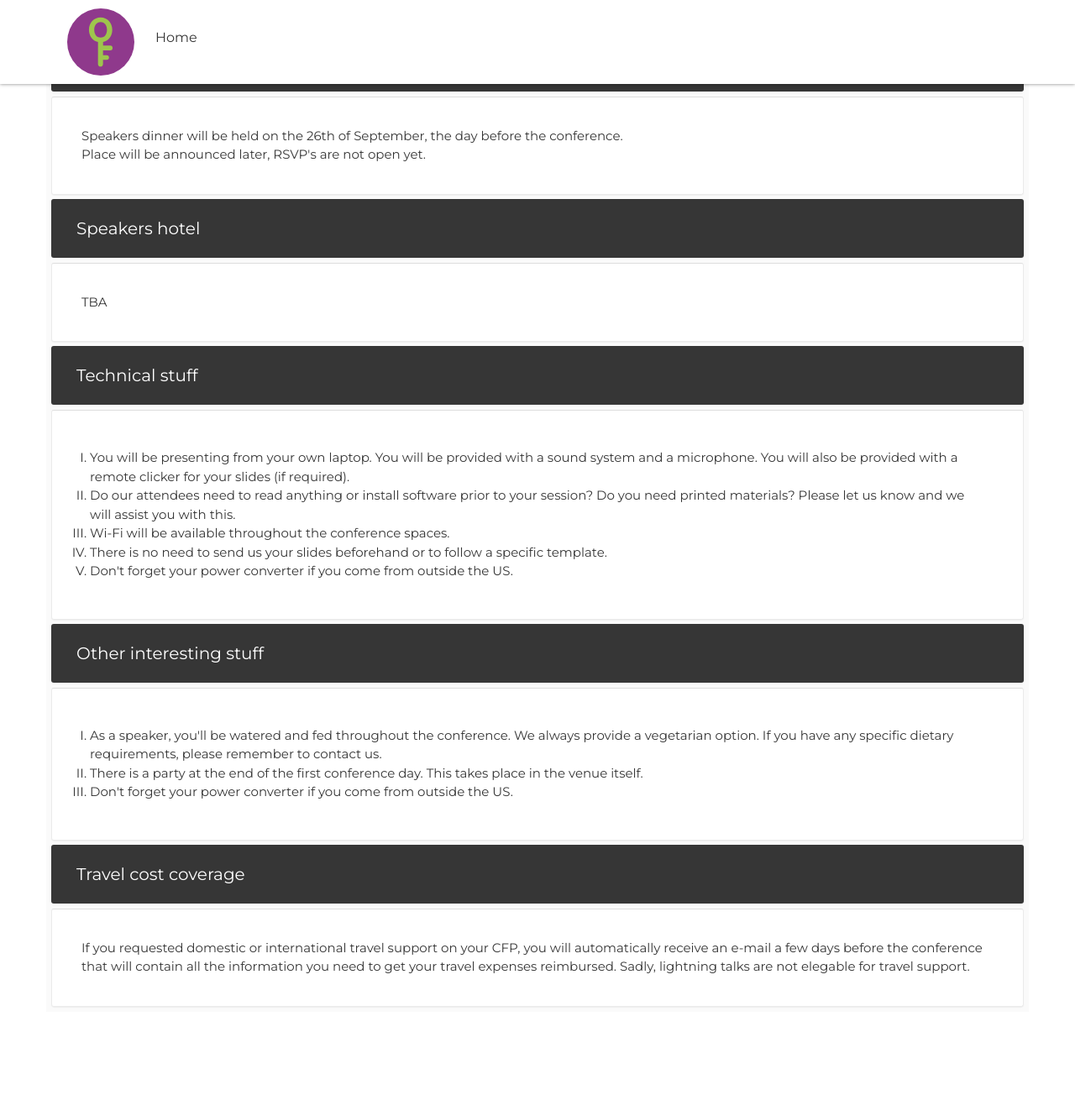
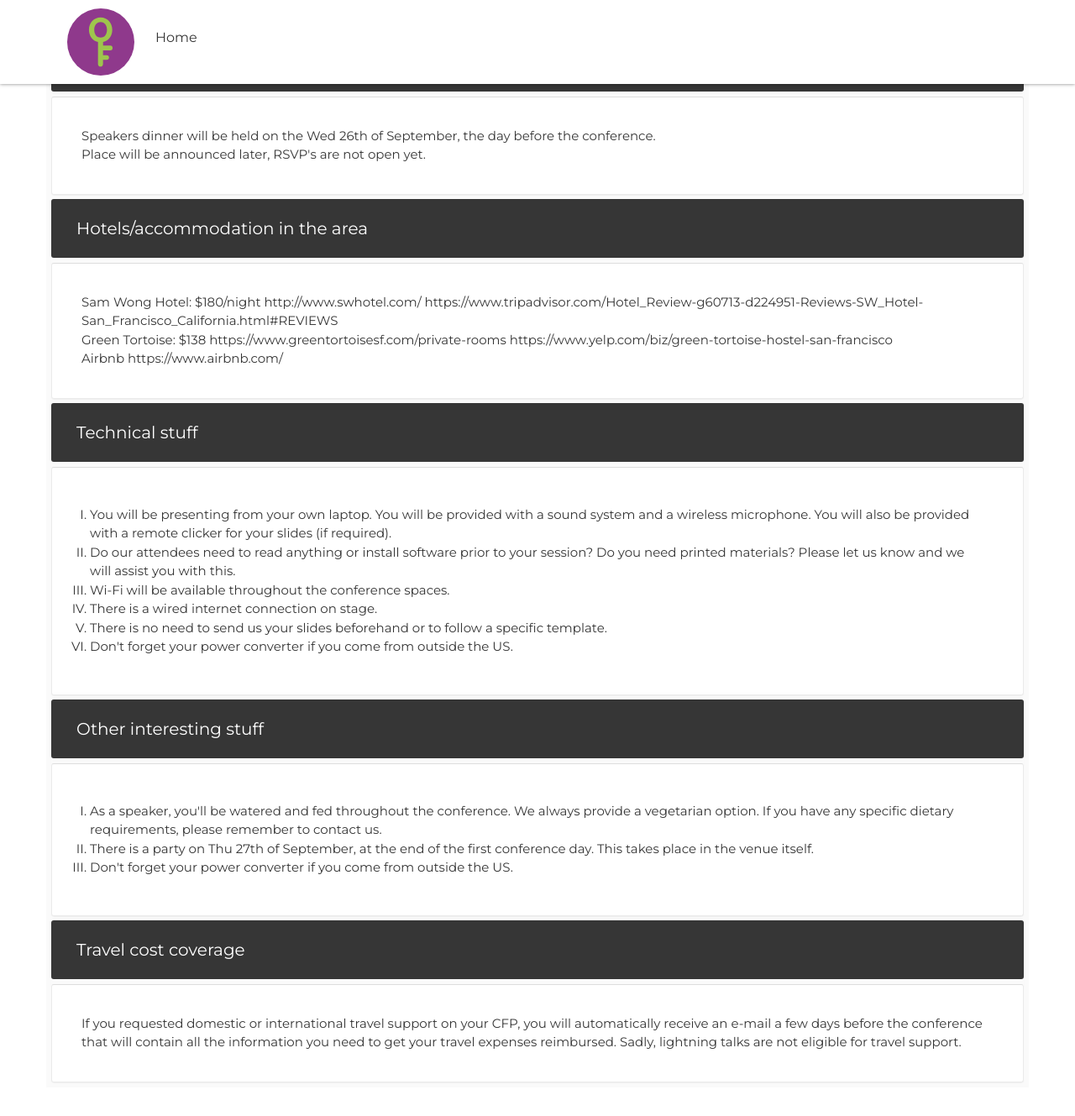
Before and after one commit to open-fsharp/open-fsharp.github.io, a Jekyll site: the page built from speakers.html, in a window 1280 px wide and 1400 px high, scrolled down 926 px. Shown: the top 1329 px of the window at 84% size. Built offline with Jekyll 4.4.1, drawn with Linux system fonts in a browser that asks for light colours; nearby versions of some CDN libraries; comment, search, counter and statistics services are not loaded; some of the changed text lies outside the part shown.

Commit message:
update info for faq speakers

```diff
--- a/speakers.html
+++ b/speakers.html
@@ -80,8 +80,8 @@ title: Speakers Information
 						</div>
 						<div id="collapseTwo" class="panel-collapse collapse in" role="tabpanel" aria-labelledby="headingTwo">
 							<div class="panel-body">
-								<p>Workshop Venue: TBA</p>
-								<p>Conference Venue: Broadway venue, 435 Broadway Street, SF, California 94133</p>
+								<p>Workshop (Wed 26th of September): MicroTek, 655 Montgomery Street, Suite 400, San Francisco CA 94111</p>
+								<p>Conference (Thu 27th and Fri 28th of September): Broadway venue, 435 Broadway Street, SF, California 94133</p>
 							</div>
 						</div>
 					</div>
@@ -95,7 +95,7 @@ title: Speakers Information
 						</div>
 						<div id="collapseThree" class="panel-collapse collapse in" role="tabpanel" aria-labelledby="headingThree">
 							<div class="panel-body">
-								<p>Speakers dinner will be held on the 26th of September, the day before the conference.</p>
+								<p>Speakers dinner will be held on the Wed 26th of September, the day before the conference.</p>
 								<p>Place will be announced later, RSVP's are not open yet.</p>
 							</div>
 						</div>
@@ -104,14 +104,23 @@ title: Speakers Information
 						<div class="panel-heading" role="tab" id="headingFour">
 							<div class="panel-title">
 								<a role="button" data-toggle="collapse" data-parent="#accordion" href="#collapseFour" aria-expanded="false" aria-controls="collapseFour">
-									<span>Speakers hotel</span>
+									<span>Hotels/accommodation in the area</span>
 								</a>
 							</div>
 						</div>
 						<div id="collapseFour" class="panel-collapse collapse in" role="tabpanel" aria-labelledby="headingFour">
 							<div class="panel-body">
-								<p>TBA</p>
-								<p></p>
+								<p>Sam Wong Hotel: $180/night
+									http://www.swhotel.com/
+									https://www.tripadvisor.com/Hotel_Review-g60713-d224951-Reviews-SW_Hotel-San_Francisco_California.html#REVIEWS
+								</p>
+								<p>Green Tortoise: $138
+									https://www.greentortoisesf.com/private-rooms
+									https://www.yelp.com/biz/green-tortoise-hostel-san-francisco
+								</p>
+								<p> Airbnb
+									https://www.airbnb.com/
+								</p>
 							</div>
 						</div>
 					</div>
@@ -127,11 +136,12 @@ title: Speakers Information
 							<div class="panel-body">
 								<p>
 									<ol>
-										<li>You will be presenting from your own laptop. You will be provided with a sound system and a microphone.
+										<li>You will be presenting from your own laptop. You will be provided with a sound system and a wireless microphone.
 											You will also be provided with a remote clicker for your slides (if required).</li>
 										<li>Do our attendees need to read anything or install software prior to your session? Do you need printed materials?
 											Please let us know and we will assist you with this.</li>
 										<li>Wi-Fi will be available throughout the conference spaces.</li>
+										<li>There is a wired internet connection on stage.</li>
 										<li>There is no need to send us your slides beforehand or to follow a specific template.</li>
 										<li>Don't forget your power converter if you come from outside the US.</li>
 									</ol>
@@ -153,7 +163,7 @@ title: Speakers Information
 									<ol>
 										<li>As a speaker, you'll be watered and fed throughout the conference. We always provide a vegetarian option.
 											If you have any specific dietary requirements, please remember to contact us.</li>
-										<li>There is a party at the end of the first conference day. This takes place in the venue itself.</li>
+										<li>There is a party on Thu 27th of September, at the end of the first conference day. This takes place in the venue itself.</li>
 										<li>Don't forget your power converter if you come from outside the US.</li>
 									</ol>
 								</p>
@@ -173,7 +183,7 @@ title: Speakers Information
 								<p>
 									If you requested domestic or international travel support on your CFP, you will automatically receive an e-mail a few days before the conference
 									that will contain all the information you need to get your travel expenses reimbursed.
-									Sadly, lightning talks are not elegable for travel support.
+									Sadly, lightning talks are not eligible for travel support.
 								</p>
 							</div>
 						</div>
```
